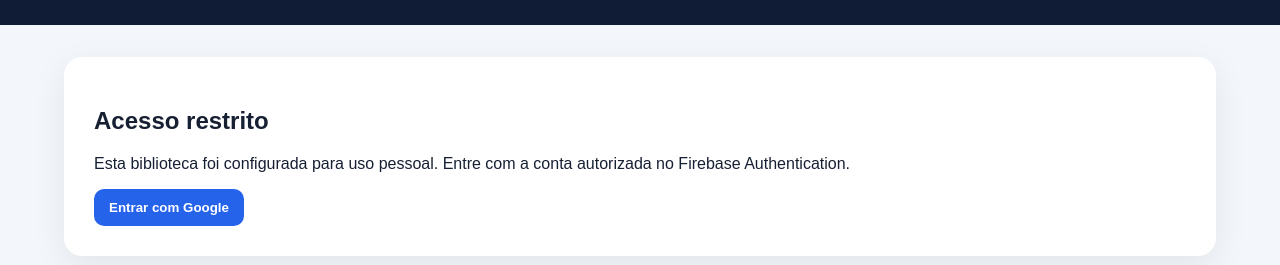
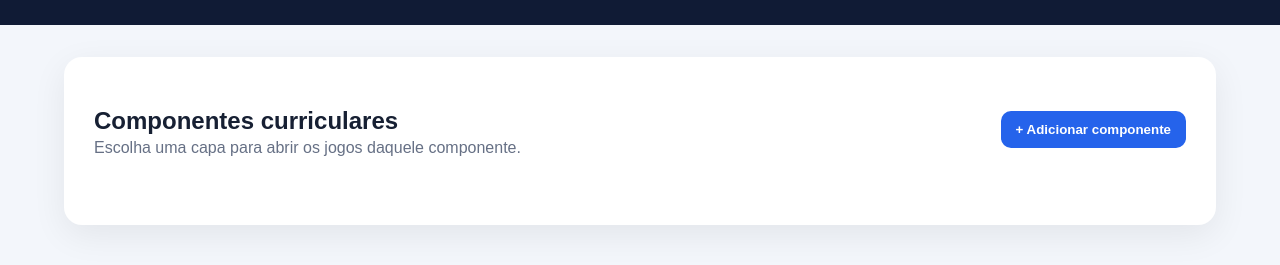
Before and after one commit to classroom-gamification/classroom-gamification, a plain HTML site: page index.html in a window 1280 px wide. Shown: the part 115-380 px from the top of the page. Drawn offline with Linux system fonts and the light colour scheme.

Commit message:
Update index.html

```diff
--- a/index.html
+++ b/index.html
@@ -21,13 +21,13 @@
   </header>
 
   <main class="container">
-    <section id="loginNotice" class="panel">
+    <section id="loginNotice" class="panel hidden">
       <h2>Acesso restrito</h2>
       <p>Esta biblioteca foi configurada para uso pessoal. Entre com a conta autorizada no Firebase Authentication.</p>
       <button id="btnLogin2" class="primary">Entrar com Google</button>
     </section>
 
-    <section id="app" class="hidden">
+    <section id="app" class="panel">
       <div class="section-head">
         <div>
           <h2>Componentes curriculares</h2>
```
